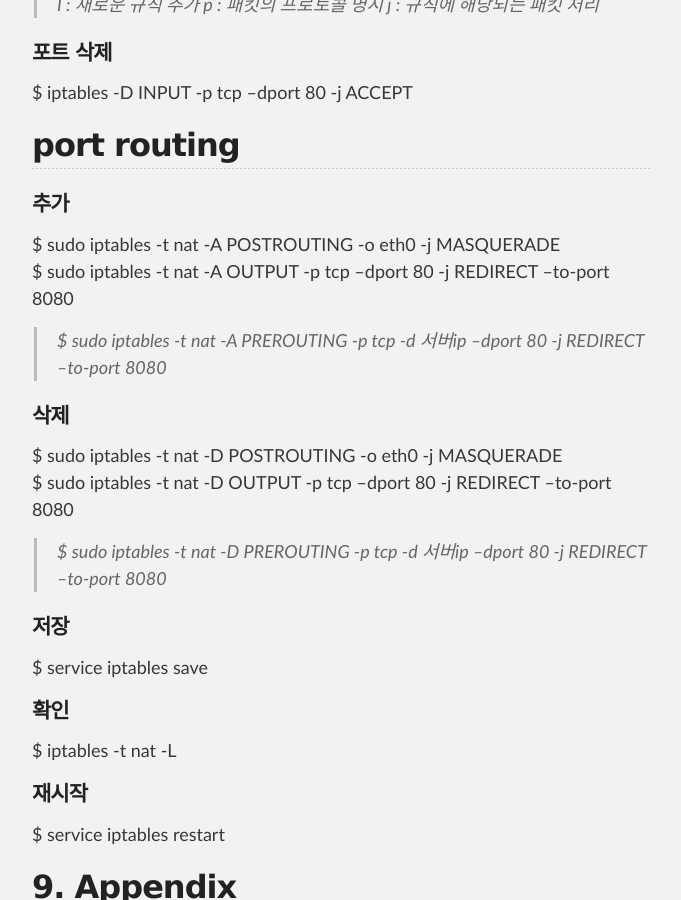
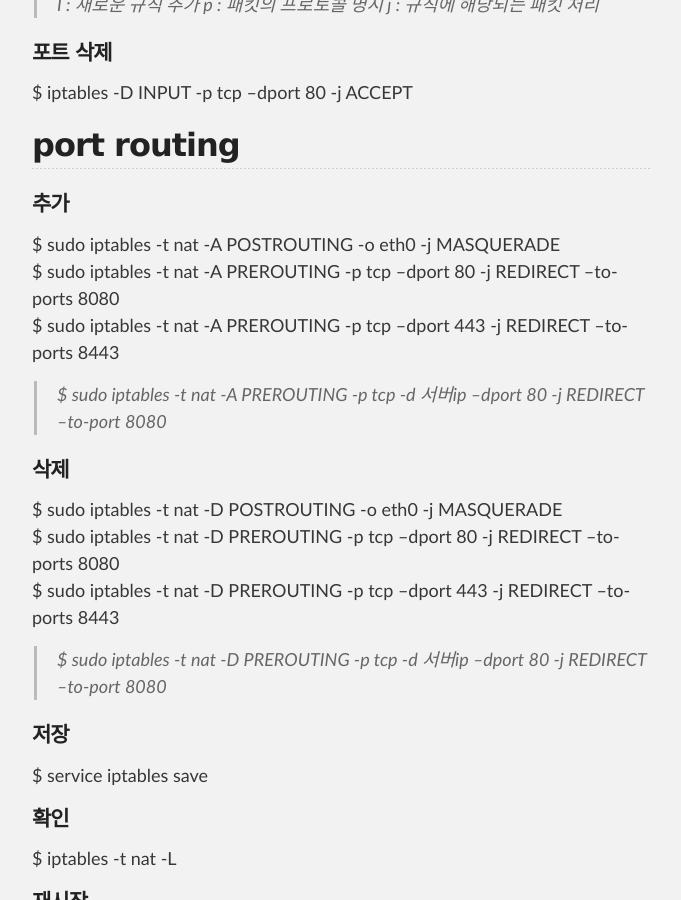
Before and after one commit to unlimited9/unlimited9.github.com, a Jekyll site: the page built from reference.notes/TA/system/linux.iptables.port.md, in a window 1280 px wide and 900 px high, scrolled down 687 px. Shown: the whole window, without its empty margins (298-979 px from the left). Built offline with Jekyll 4.4.1, drawn with Linux system fonts in a browser that asks for light colours; our own code applies the rules of GitHub Pages for plain Markdown files.

Commit message:
Update linux.iptables.port.md

```diff
--- a/reference.notes/TA/system/linux.iptables.port.md
+++ b/reference.notes/TA/system/linux.iptables.port.md
@@ -23,12 +23,14 @@ $ iptables -D INPUT -p tcp --dport 80 -j ACCEPT
 
 #### 추가
 $ sudo iptables -t nat -A POSTROUTING -o eth0 -j MASQUERADE
-$ sudo iptables -t nat -A OUTPUT      -p tcp --dport 80 -j REDIRECT --to-port 8080
+$ sudo iptables -t nat -A PREROUTING  -p tcp --dport 80   -j REDIRECT --to-ports 8080
+$ sudo iptables -t nat -A PREROUTING  -p tcp --dport 443  -j REDIRECT --to-ports 8443
 > $ sudo iptables -t nat -A PREROUTING -p tcp -d 서버ip --dport 80 -j REDIRECT --to-port 8080
 
 #### 삭제
 $ sudo iptables -t nat -D POSTROUTING -o eth0 -j MASQUERADE
-$ sudo iptables -t nat -D OUTPUT      -p tcp --dport 80 -j REDIRECT --to-port 8080
+$ sudo iptables -t nat -D PREROUTING  -p tcp --dport 80   -j REDIRECT --to-ports 8080
+$ sudo iptables -t nat -D PREROUTING  -p tcp --dport 443  -j REDIRECT --to-ports 8443
 > $ sudo iptables -t nat -D PREROUTING -p tcp -d 서버ip --dport 80 -j REDIRECT --to-port 8080
 
 #### 저장
```
